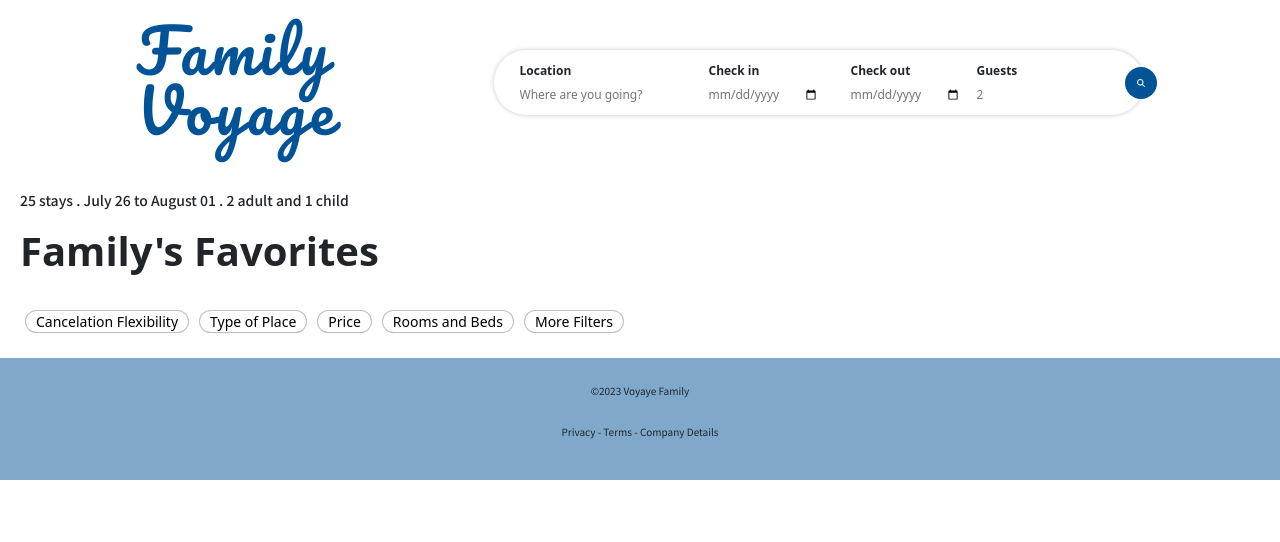
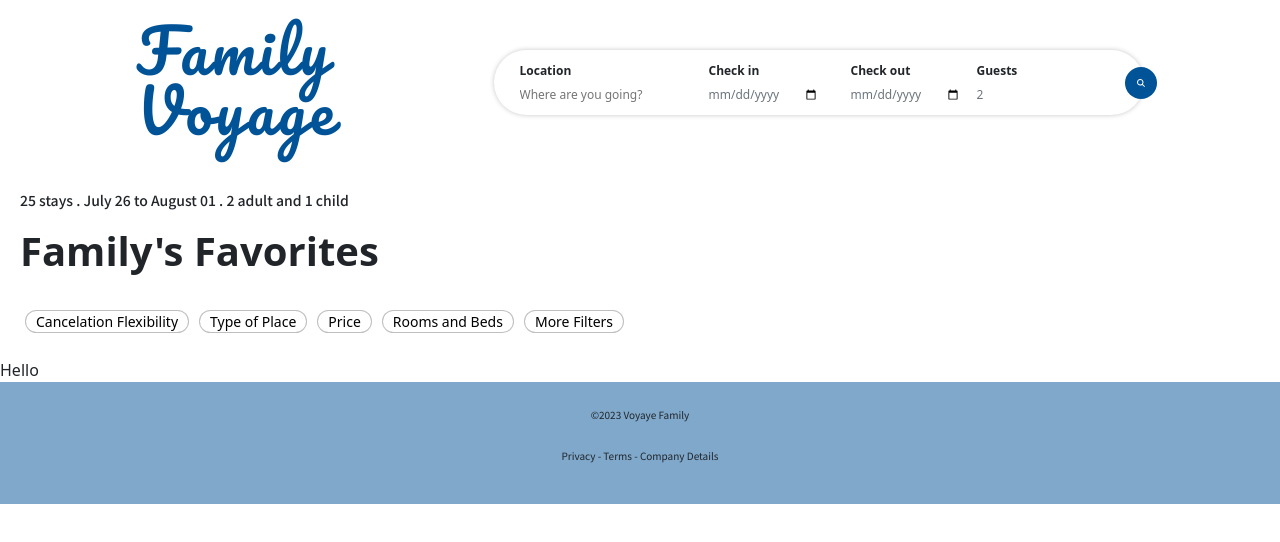
Before and after one commit to duongni/family-voyage-app, a React (Create React App) app: page /search in a window 1280 px wide. Shown: the top 542 px of the page. Built offline with nearby package versions, Linux system fonts and the light colour scheme.

Commit message:
Created SearchResult component

```diff
--- a/src/SearchPage.js
+++ b/src/SearchPage.js
@@ -1,5 +1,6 @@
 import React from "react";
 import "./SearchPage.css";
+import SearchResult from "./SearchResult";
 
 export default function SearchPage() {
   return (
@@ -13,6 +14,7 @@ export default function SearchPage() {
         <button>Rooms and Beds</button>
         <button>More Filters</button>
       </div>
+      <SearchResult />
     </div>
   );
 }
--- /dev/null
+++ b/src/SearchResult.js
@@ -0,0 +1,6 @@
+import React from "react";
+import "./SearchResult.css";
+
+export default function SearchResult() {
+  return <div className="SearchResult">Hello</div>;
+}
```
Also changed, not shown: src/SearchResult.css (added).
